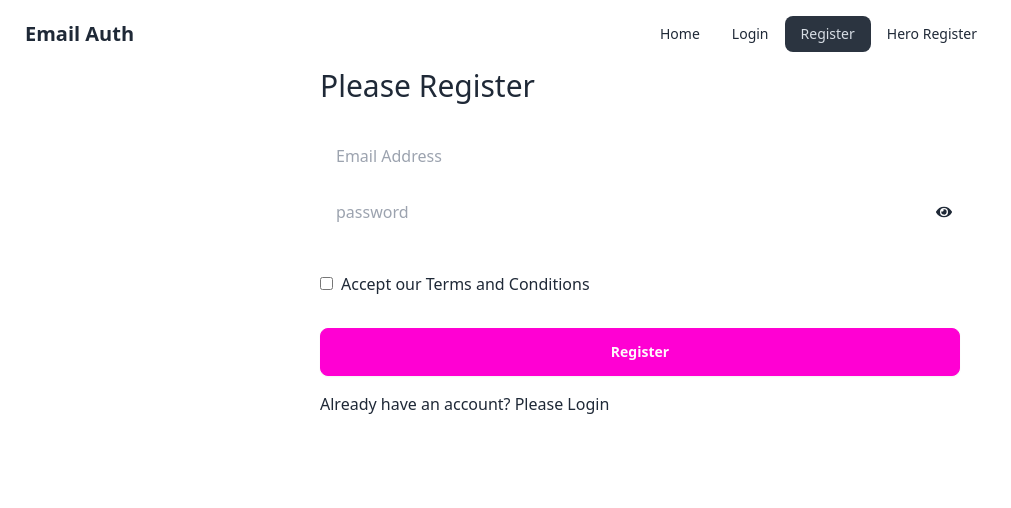
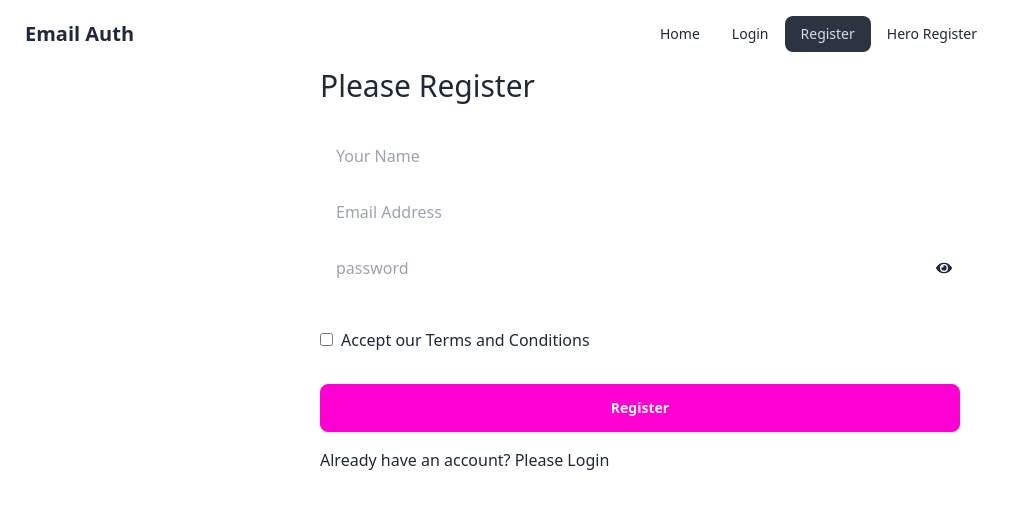
Before and after one commit to salman-ibne-shofi/user-email-password-auth, a React (Vite) app: page /register in a window 1280 px wide. Shown: the top 508 px of the page, without its empty margins (0-1011 px from the left). Built offline with nearby package versions, Linux system fonts and the light colour scheme.

Commit message:
update user name to firebase

```diff
--- a/src/components/Register/Register.jsx
+++ b/src/components/Register/Register.jsx
@@ -1,4 +1,8 @@
-import { createUserWithEmailAndPassword, sendEmailVerification } from "firebase/auth";
+import {
+	createUserWithEmailAndPassword,
+	sendEmailVerification,
+	updateProfile,
+} from "firebase/auth";
 import auth from "../../firebase/firebase.config";
 import { useState } from "react";
 import { FaEye } from "react-icons/fa";
@@ -12,10 +16,11 @@ const Register = () => {
 
 	const handleRegister = (e) => {
 		e.preventDefault();
+		const name = e.target.name.value;
 		const email = e.target.email.value;
 		const password = e.target.password.value;
 		const accepted = e.target.terms.checked;
-		console.log(email, password, accepted);
+		console.log(name, email, password, accepted);
 
 		// reset error
 		setRegisterError("");
@@ -42,11 +47,18 @@ const Register = () => {
 				console.log(result.user);
 				setSuccess("User Created Successfully.");
 
-                // send verification email:
-                sendEmailVerification(result.user)
-                .then(()=>{
-                    alert('Please check your email and verify your account')
-                })
+				// update profile
+				updateProfile(result.user, {
+					displayName: name,
+					photoURL: "https://example.com/jane-q-user/profile.jpg",
+				})
+					.then(() => console.log("profile updated"))
+					.catch();
+
+				// send verification email:
+				sendEmailVerification(result.user).then(() => {
+					alert("Please check your email and verify your account");
+				});
 			})
 			.catch((error) => {
 				console.error(error);
@@ -59,6 +71,15 @@ const Register = () => {
 			<div className="mx-auto md:w-1/2">
 				<h2 className="text-3xl mb-8">Please Register</h2>
 				<form onSubmit={handleRegister}>
+					<input
+						className="mb-4 w-full py-2 px-4"
+						type="text"
+						name="name"
+						placeholder="Your Name"
+						id=""
+						required
+					/>
+					<br />
 					<input
 						className="mb-4 w-full py-2 px-4"
 						type="email"
@@ -106,7 +127,10 @@ const Register = () => {
 					<p className="text-red-700">{registerError}</p>
 				)}
 				{success && <p className="text-green-600">{success}</p>}
-                <p>Already have an account? Please <Link to="/login">Login</Link></p>
+				<p>
+					Already have an account? Please{" "}
+					<Link to="/login">Login</Link>
+				</p>
 			</div>
 		</div>
 	);
```
